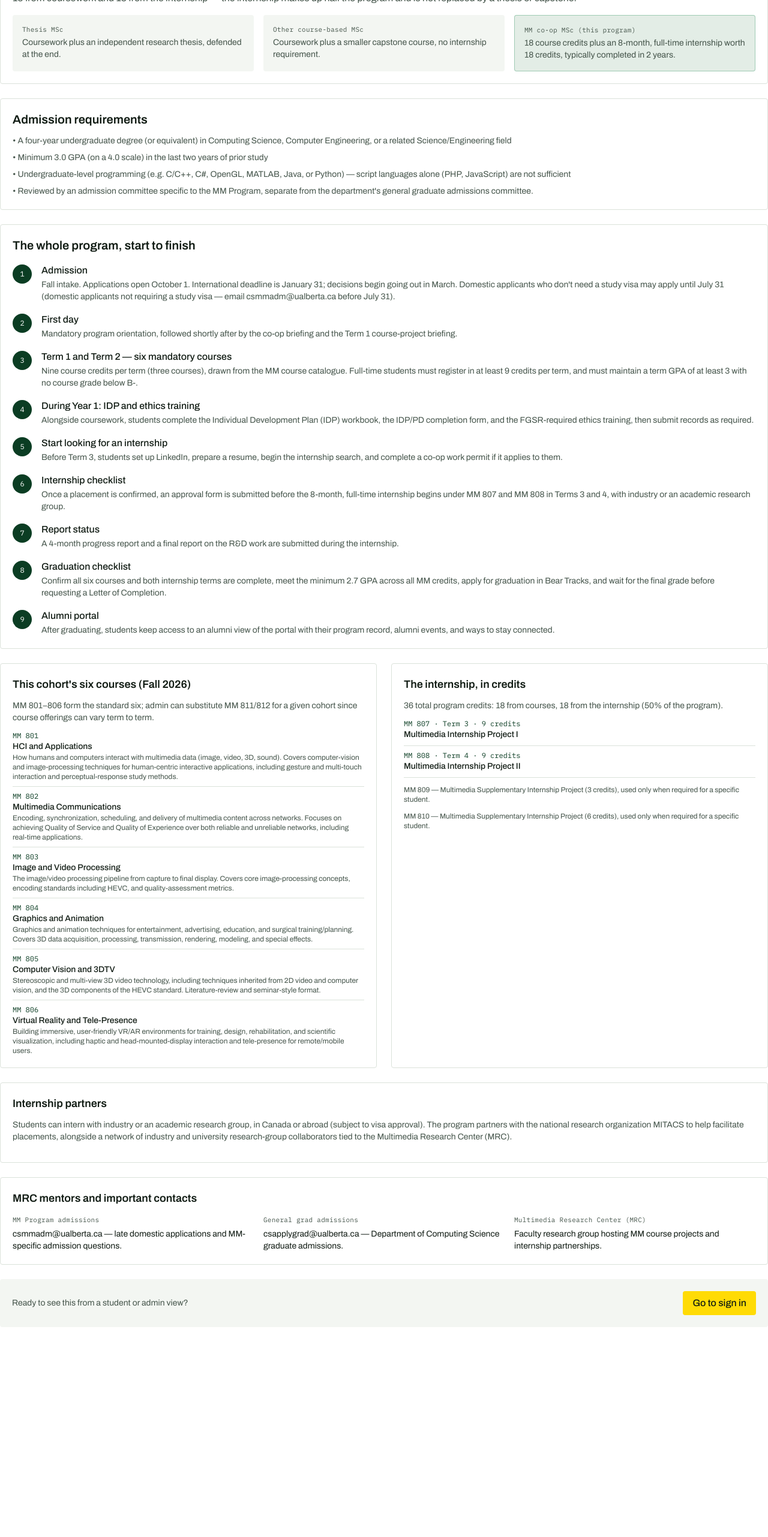
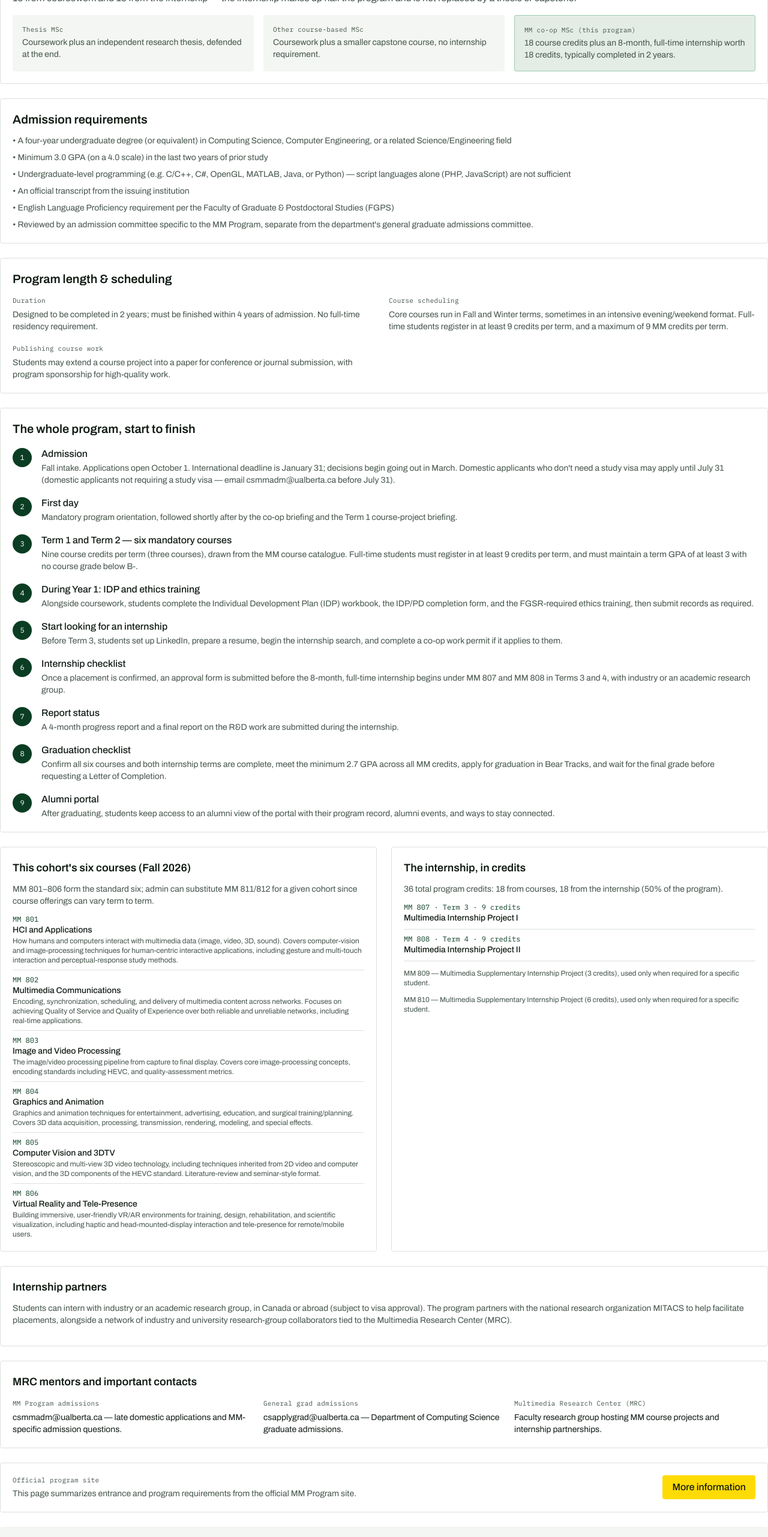
Before and after one commit to farihaR961/mm-portal, a React (Vite) app: page /program in a window 1280 px wide. Shown: the part 234-2797 px from the top of the page at 60% size. Before the commit the page ends 2447 px from the top, so only its background shows below. Built offline with nearby package versions, Linux system fonts and the light colour scheme.

Commit message:
adding more information

```diff
--- a/src/components/AppShell.tsx
+++ b/src/components/AppShell.tsx
@@ -1,4 +1,4 @@
-import { NavLink, useNavigate } from 'react-router-dom'
+import { NavLink, useNavigate, useLocation } from 'react-router-dom'
 import { ReactNode } from 'react'
 import { useAuth } from '../context/AuthContext'
 import { getStudentById } from '../mock-api'
@@ -41,8 +41,11 @@ function navItemsFor(role: 'admin' | 'student', subRole?: 'current' | 'alumni'):
 export default function AppShell({ children }: { children: ReactNode }) {
   const { session, logout } = useAuth()
   const navigate = useNavigate()
+  const location = useLocation()
 
-  if (!session) {
+  // The Home page is a standalone landing page with its own header — never
+  // wrap it in the logged-in app nav, even if someone happens to be signed in.
+  if (!session || location.pathname === '/') {
     return <>{children}</>
   }
 
@@ -74,8 +77,10 @@ export default function AppShell({ children }: { children: ReactNode }) {
                 to={item.to}
                 end={item.to === '/admin' || item.to === '/student'}
                 className={({ isActive }) =>
-                  `px-3 py-2 text-sm rounded-card transition-colors ${
-                    isActive ? 'bg-mist text-ua-deep-green font-medium' : 'text-ink-2 hover:bg-mist'
+                  `px-3 py-2 text-sm rounded-card transition-colors relative ${
+                    isActive
+                      ? 'text-ua-deep-green font-medium after:absolute after:bottom-0 after:left-3 after:right-3 after:h-0.5 after:bg-ua-green'
+                      : 'text-ink-2 hover:bg-mist'
                   }`
                 }
               >
@@ -100,8 +105,10 @@ export default function AppShell({ children }: { children: ReactNode }) {
               to={item.to}
               end={item.to === '/admin' || item.to === '/student'}
               className={({ isActive }) =>
-                `px-3 py-2 text-sm rounded-card whitespace-nowrap ${
-                  isActive ? 'bg-mist text-ua-deep-green font-medium' : 'text-ink-2'
+                `px-3 py-2 text-sm rounded-card whitespace-nowrap relative ${
+                  isActive
+                    ? 'text-ua-deep-green font-medium after:absolute after:bottom-0 after:left-3 after:right-3 after:h-0.5 after:bg-ua-green'
+                    : 'text-ink-2'
                 }`
               }
             >
@@ -110,11 +117,11 @@ export default function AppShell({ children }: { children: ReactNode }) {
           ))}
         </nav>
       </header>
-      <main className="flex-1 max-w-6xl w-full mx-auto px-4 py-6">{children}</main>
+      <main key={location.pathname} className="flex-1 max-w-6xl w-full mx-auto px-4 py-6 animate-fade-up">
+        {children}
+      </main>
       <footer className="border-t border-line py-4">
-        <div className="max-w-6xl mx-auto px-4 label-mono">
-          © 2026 Multimedia UofA
-        </div>
+        <div className="max-w-6xl mx-auto px-4 label-mono">© 2026 Multimedia UofA</div>
       </footer>
     </div>
   )
--- a/src/index.css
+++ b/src/index.css
@@ -29,16 +29,19 @@
     @apply font-mono text-[11px] tracking-wide text-ink-2;
   }
   .btn-primary {
-    @apply inline-flex items-center justify-center gap-2 bg-ua-gold text-ink font-medium px-4 py-2 rounded-card hover:brightness-95 transition-colors;
+    @apply inline-flex items-center justify-center gap-2 bg-ua-gold text-ink font-medium px-4 py-2 rounded-card hover:brightness-95 active:scale-[0.98] transition-all;
   }
   .btn-secondary {
-    @apply inline-flex items-center justify-center gap-2 bg-white border border-line text-ink font-medium px-4 py-2 rounded-card hover:bg-mist transition-colors;
+    @apply inline-flex items-center justify-center gap-2 bg-white border border-line text-ink font-medium px-4 py-2 rounded-card hover:bg-mist active:scale-[0.98] transition-all;
   }
   .btn-ghost {
     @apply inline-flex items-center justify-center gap-2 text-ua-green font-medium px-2 py-1 hover:underline;
   }
   .card {
-    @apply bg-white border border-line rounded-card p-5;
+    @apply bg-white border border-line rounded-card p-5 transition-all duration-150;
+  }
+  .card:hover {
+    @apply shadow-sm;
   }
   .input {
     @apply w-full border border-line rounded-card px-3 py-2 text-sm bg-white focus:border-ua-green;
--- a/src/mock-api/catalogue.ts
+++ b/src/mock-api/catalogue.ts
@@ -44,6 +44,8 @@ export const ADMISSION_REQUIREMENTS = {
   degree: 'A four-year undergraduate degree (or equivalent) in Computing Science, Computer Engineering, or a related Science/Engineering field',
   gpa: 'Minimum 3.0 GPA (on a 4.0 scale) in the last two years of prior study',
   programming: 'Undergraduate-level programming (e.g. C/C++, C#, OpenGL, MATLAB, Java, or Python) — script languages alone (PHP, JavaScript) are not sufficient',
+  transcript: 'An official transcript from the issuing institution',
+  englishProficiency: 'English Language Proficiency requirement per the Faculty of Graduate & Postdoctoral Studies (FGPS)',
 }
 
 export const PROGRAM_FACTS = {
@@ -54,6 +56,10 @@ export const PROGRAM_FACTS = {
   minTermGpa: 3.0,
   minCourseGrade: 'B-',
   fullTimeCreditsPerTerm: 9,
+  maxCreditsPerTerm: 9,
   typicalLength: '2 years',
   maxLength: '4 years',
+  residency: 'No full-time residency requirement',
+  scheduling: 'Core courses run in Fall and Winter terms, sometimes in an intensive evening/weekend format',
+  publishing: 'Students may extend a course project into a paper for conference or journal submission, with program sponsorship for high-quality work',
 }
--- a/src/pages/ProgramOverview.tsx
+++ b/src/pages/ProgramOverview.tsx
@@ -58,8 +58,34 @@ export default function ProgramOverview() {
           <li>• {ADMISSION_REQUIREMENTS.degree}</li>
           <li>• {ADMISSION_REQUIREMENTS.gpa}</li>
           <li>• {ADMISSION_REQUIREMENTS.programming}</li>
+          <li>• {ADMISSION_REQUIREMENTS.transcript}</li>
+          <li>• {ADMISSION_REQUIREMENTS.englishProficiency}</li>
           <li>• Reviewed by an admission committee specific to the MM Program, separate from the department's general graduate admissions committee.</li>
         </ul>
+      </section>
+
+      <section className="card mb-6">
+        <h2 className="text-xl mb-3">Program length &amp; scheduling</h2>
+        <div className="grid sm:grid-cols-2 gap-4 text-sm text-ink-2">
+          <div>
+            <p className="label-mono mb-1">Duration</p>
+            <p>
+              Designed to be completed in {PROGRAM_FACTS.typicalLength}; must be finished within{' '}
+              {PROGRAM_FACTS.maxLength} of admission. {PROGRAM_FACTS.residency}.
+            </p>
+          </div>
+          <div>
+            <p className="label-mono mb-1">Course scheduling</p>
+            <p>
+              {PROGRAM_FACTS.scheduling}. Full-time students register in at least {PROGRAM_FACTS.fullTimeCreditsPerTerm}{' '}
+              credits per term, and a maximum of {PROGRAM_FACTS.maxCreditsPerTerm} MM credits per term.
+            </p>
+          </div>
+          <div>
+            <p className="label-mono mb-1">Publishing course work</p>
+            <p>{PROGRAM_FACTS.publishing}.</p>
+          </div>
+        </div>
       </section>
 
       <section className="card mb-6">
@@ -158,6 +184,23 @@ export default function ProgramOverview() {
         </div>
       </section>
 
+      <section className="card mb-6 flex flex-col sm:flex-row sm:items-center justify-between gap-4">
+        <div>
+          <p className="label-mono mb-1">Official program site</p>
+          <p className="text-sm text-ink-2">
+            This page summarizes entrance and program requirements from the official MM Program site.
+          </p>
+        </div>
+        <a
+          href="https://mmgrad.org/program.php"
+          target="_blank"
+          rel="noreferrer"
+          className="btn-primary flex-shrink-0"
+        >
+          More information
+        </a>
+      </section>
+
       {!session && (
         <div className="card bg-mist border-none flex flex-col sm:flex-row sm:items-center justify-between gap-3">
           <p className="text-sm text-ink-2">Ready to see this from a student or admin view?</p>
```
